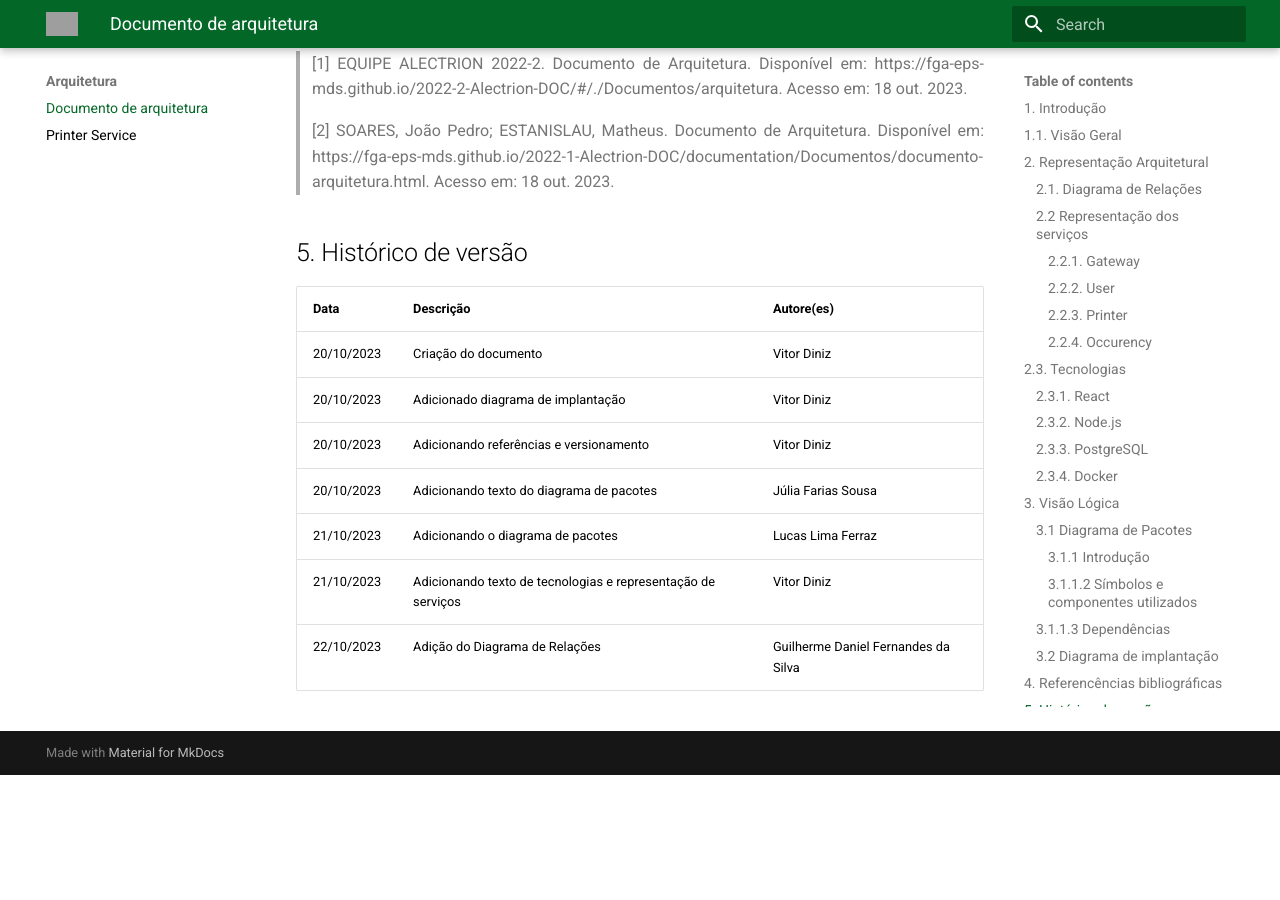
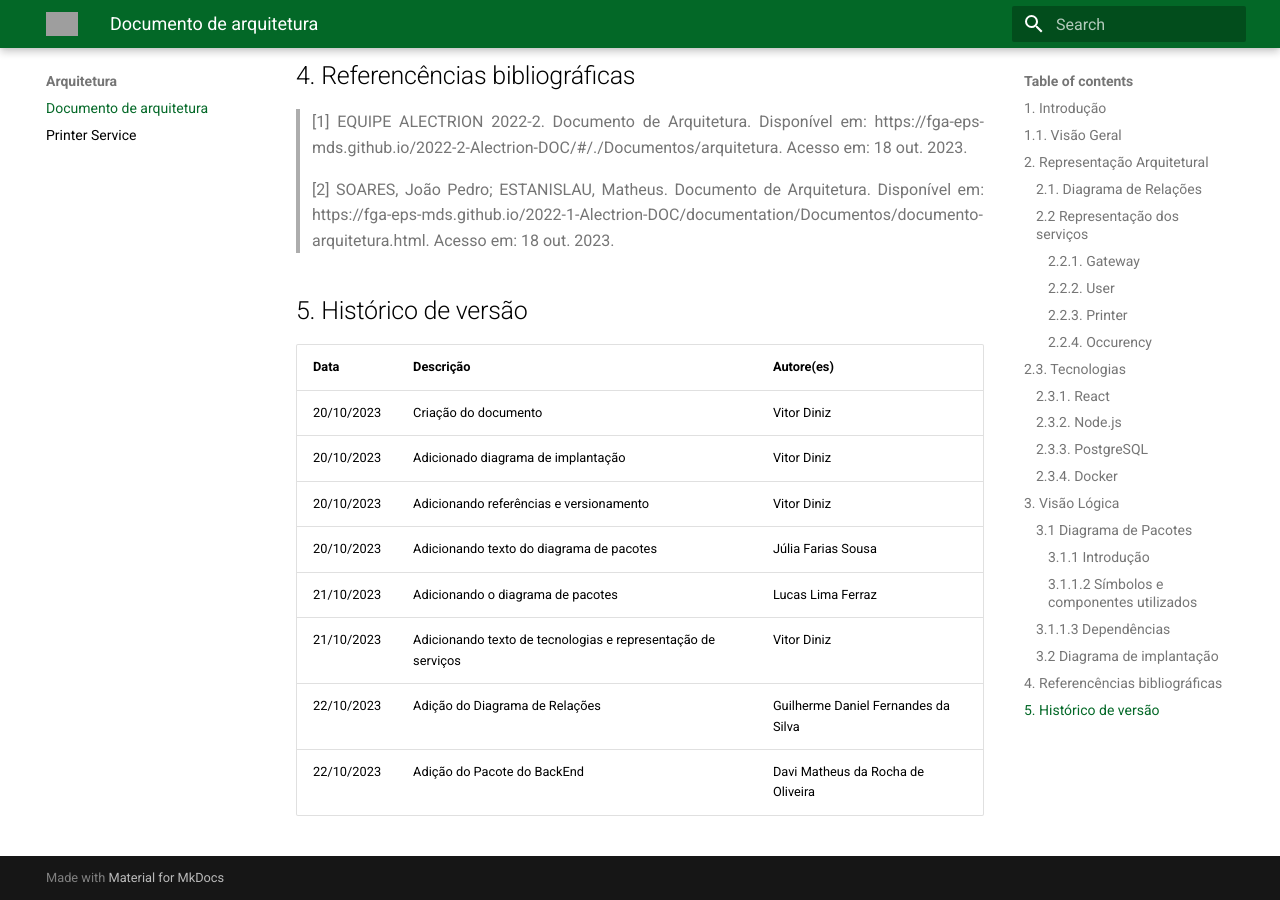
Before and after one commit to fga-eps-mds/2023.2-PrintGo-Doc, an MkDocs documentation site: the page built from docs/Arquitetura/documentoArquitetura.md, in a window 1280 px wide and 900 px high, scrolled down 4763 px. Built offline with MkDocs 1.6.1 and Material for MkDocs 9.7.7, drawn with Linux system fonts in a browser that asks for light colours; before the commit the page ends 5538 px from its top, so only the background shows below that; grey boxes are pictures that could not be loaded.

Commit message:
📝add_new_backend_arquiteture

```diff
--- a/docs/Arquitetura/documentoArquitetura.md
+++ b/docs/Arquitetura/documentoArquitetura.md
@@ -91,3 +91,4 @@ Importação de pacote (import): O conteúdo público do pacote de destino é ad
 | 21/10/2023 | Adicionando o diagrama de pacotes | Lucas Lima Ferraz |
 | 21/10/2023 | Adicionando texto de tecnologias e representação de serviços | Vitor Diniz |
 | 22/10/2023 | Adição do Diagrama de Relações | Guilherme Daniel Fernandes da Silva |
+| 22/10/2023 | Adição do Pacote do BackEnd | Davi Matheus da Rocha de Oliveira|
```
Also changed, not shown: docs/assets/arquitetura/pacotesBack.png.
